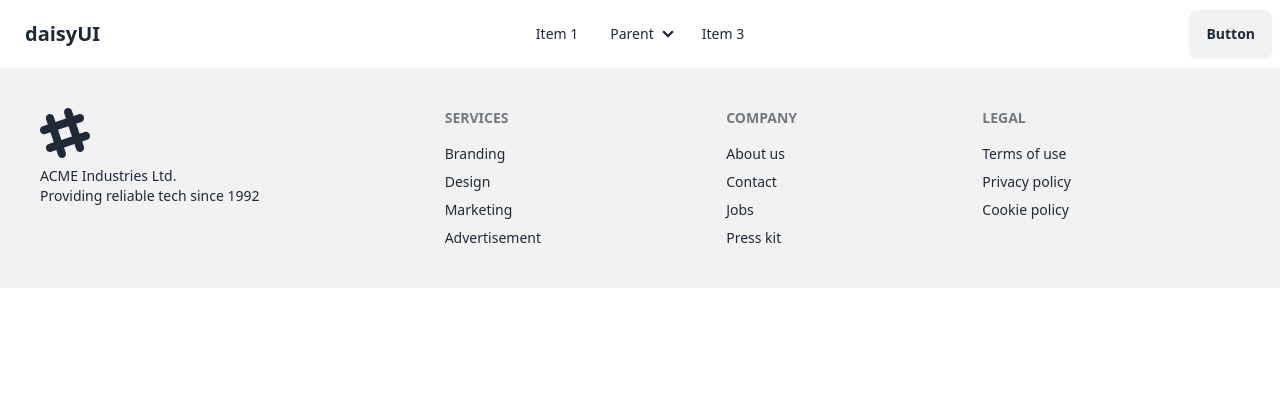
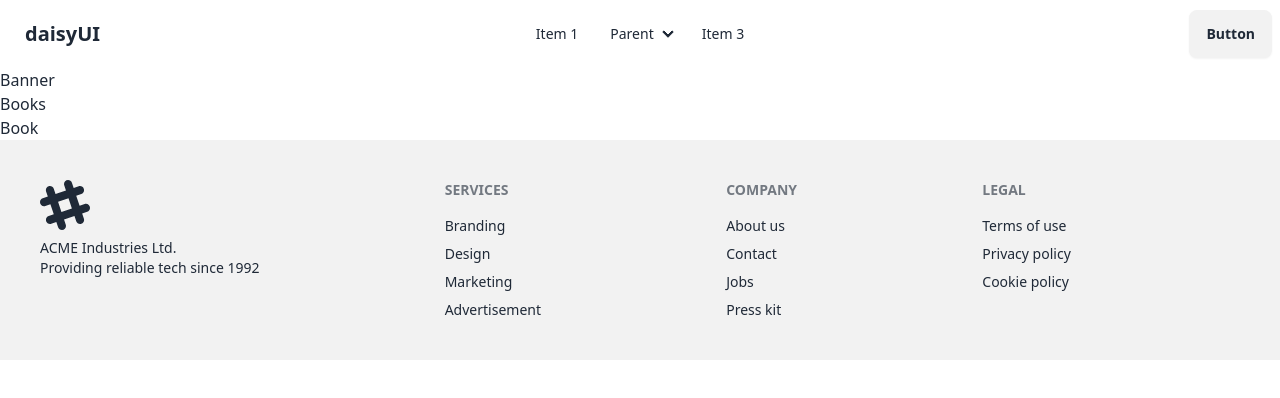
Before and after one commit to Jaber4770/Reset-B9A8, a React (Vite) app: page / in a window 1280 px wide. Shown: the top 398 px of the page. Built offline with nearby package versions, Linux system fonts and the light colour scheme.

Commit message:
main page all branch added

```diff
--- /dev/null
+++ b/src/Component/Banner/Banner.jsx
@@ -0,0 +1,11 @@
+
+
+const Banner = () => {
+    return (
+        <div>
+            <h1>Banner</h1>
+        </div>
+    );
+};
+
+export default Banner;
--- /dev/null
+++ b/src/Component/Book/Book.jsx
@@ -0,0 +1,11 @@
+
+
+const Book = () => {
+    return (
+        <div>
+            <h1>Book</h1>
+        </div>
+    );
+};
+
+export default Book;
--- /dev/null
+++ b/src/Component/Books/Books.jsx
@@ -0,0 +1,13 @@
+import Book from "../Book/Book";
+
+
+const Books = () => {
+    return (
+        <div>
+            <h1>Books</h1>
+            <Book></Book>
+        </div>
+    );
+};
+
+export default Books;
--- a/src/Component/Home/Home.jsx
+++ b/src/Component/Home/Home.jsx
@@ -1,14 +1,13 @@
-import { Outlet } from "react-router-dom";
-import Navbar from "../Navbar/Navbar";
-import Footer from "../Footer/Footer";
+import Banner from "../Banner/Banner";
+import Books from "../Books/Books";
+
 
 
 const Home = () => {
     return (
         <div>
-            <Navbar></Navbar>
-            <Outlet></Outlet>
-            <Footer></Footer>
+            <Banner></Banner>
+            <Books></Books>
         </div>
     );
 };
--- /dev/null
+++ b/src/Component/Root/Root.jsx
@@ -0,0 +1,16 @@
+import { Outlet } from "react-router-dom";
+import Navbar from "../Navbar/Navbar";
+import Footer from "../Footer/Footer";
+
+
+const Root = () => {
+    return (
+        <div>
+            <Navbar></Navbar>
+            <Outlet></Outlet>
+            <Footer></Footer>
+        </div>
+    );
+};
+
+export default Root;
```
Also changed, not shown: src/main.jsx (+6 -1 lines).
